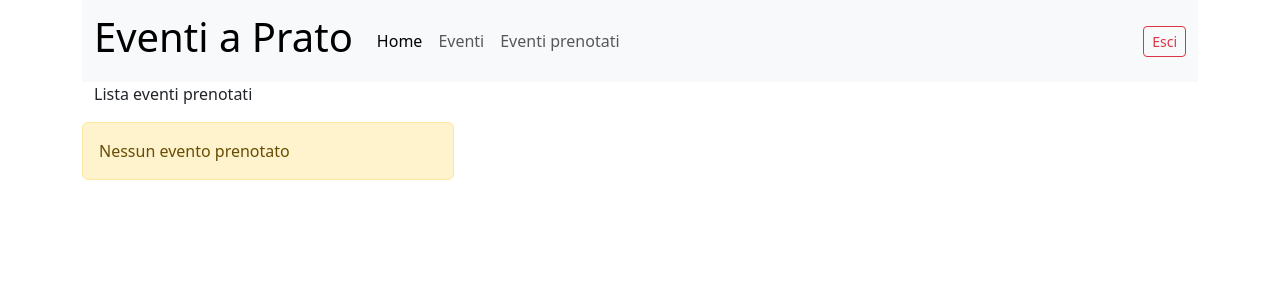
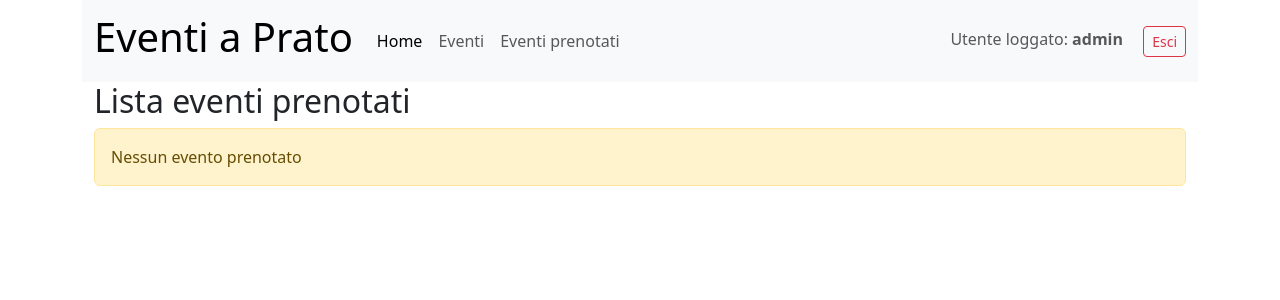
Before and after one commit to simoneferri-repo/SistemaGestioneEventi, a Django app: page /eventi_prenotati/ in a window 1280 px wide. Shown: the top 300 px of the page. Run offline with Django 5.2, Linux system fonts and the light colour scheme; a user stored in the database is signed in; data comes from the database, SQL or seed files in the repository; both versions use the stored data as it was after the commit.

Commit message:
Versione 0.6

```diff
--- a/templates/base.html
+++ b/templates/base.html
@@ -34,6 +34,9 @@
           </ul>
           <span class="navbar-text">
             {% if user.is_authenticated %}
+                <span class="navbar-text me-3">
+                    Utente loggato: <strong>{{ user.username }}</strong>
+                </span>
                 <form method="post" action="{% url 'logout' %}" class="d-inline">
                     {% csrf_token %}
                     <button type="submit" class="btn btn-outline-danger btn-sm">
--- a/templates/prenotazioni_utente.html
+++ b/templates/prenotazioni_utente.html
@@ -1,9 +1,10 @@
 {% extends "base.html" %}
 {% block content %}
-    <p>Lista eventi prenotati</p>
+    <h2>Lista eventi prenotati</h2>
+
+    {% if prenotazioni_utente %}
+        <p>Ci sono {{ prenotazioni_utente.count }} prenotazioni attive.</p>
         <div class="row row-cols-1 row-cols-md-3 g-4">
-    {% if prenotazioni_utente %}
-
             {% for prenotato in prenotazioni_utente %}
                 <div class="col">
                     <div class="card h-100">
@@ -20,8 +21,9 @@
                     </div>
                 </div>
             {% endfor %}
+        </div>
     {% else %}
         <p class="alert alert-warning" role="alert">Nessun evento prenotato</p>
     {% endif %}
-    </div>
+
 {% endblock content %}
```
Also changed, not shown: db.sqlite3. Lines whose indentation alone changed are shown as unchanged.
